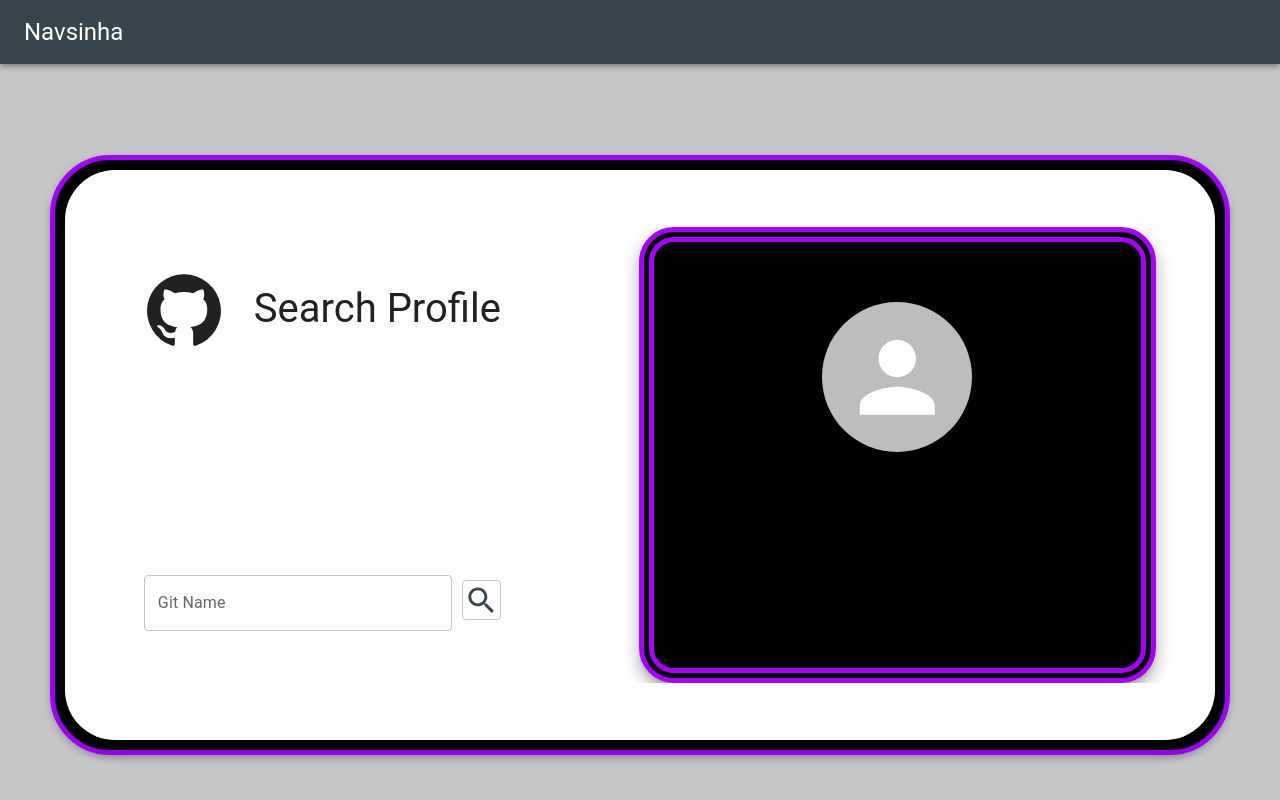
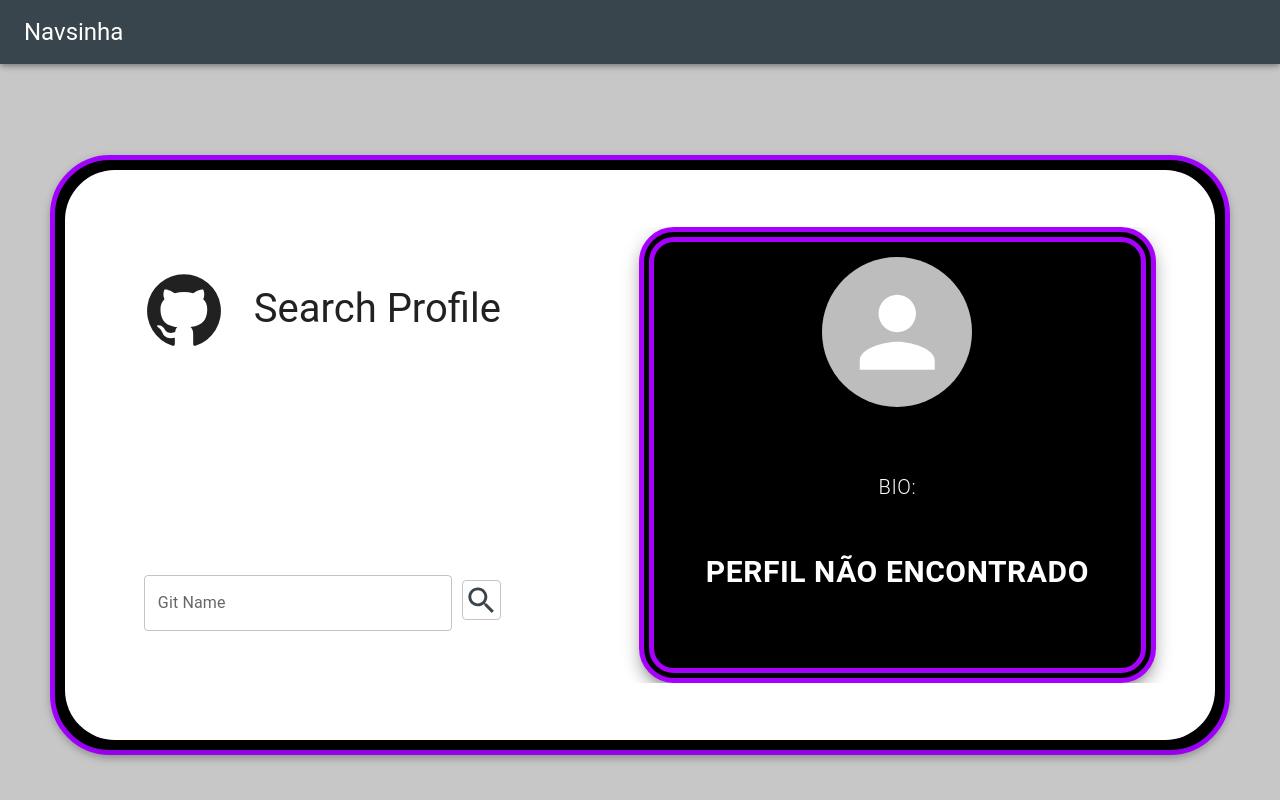
Before and after one commit to Spiguerfild/React-busca-git, a React (Vite) app: page / in a window 1280 px wide. Built offline with nearby package versions, Linux system fonts and the light colour scheme.

Commit message:
data: 26/04

```diff
--- a/src/MultiActionAreaCard/index.tsx
+++ b/src/MultiActionAreaCard/index.tsx
@@ -5,6 +5,7 @@ import CardMedia from '@mui/material/CardMedia';
 import Typography from '@mui/material/Typography';
 import { Button, CardActionArea, CardActions, Avatar } from '@mui/material';
 import { useEffect, useState } from 'react';
+import FolderIcon from '@mui/icons-material/Folder';
 
 
 type DataProps = {
@@ -12,7 +13,8 @@ type DataProps = {
   name: string,
   avatar_url: string,
   html_url: string,
-
+  public_repos: string,
+  bio: string
 }
 
 type Request = {
@@ -34,12 +36,13 @@ export default function MultiActionAreaCard({ data }: Request) {
       display: 'flex',
       flexDirection: 'column',
       alignItems: 'center',
-      justifyContent: 'space-evenly',
+      gap: '10px',
       background: 'transparent',
       border: '15px double #a700fd',
       borderRadius: '35px',
       backgroundColor: '#000',
       color: 'white',
+      textTransform: 'lowercase',
     }}>
 
       <Avatar alt="Remy Sharp" src={data?.avatar_url}
@@ -50,6 +53,14 @@ export default function MultiActionAreaCard({ data }: Request) {
           {data?.name}
         </Typography>
       </CardContent>
+
+      <Typography variant="button" fontSize={20} fontWeight='300' display="block" gutterBottom>
+        bio: {data?.bio}
+      </Typography>
+
+      <Typography variant="button" fontSize={20} fontWeight='300' display="block" gutterBottom>
+        {data?.public_repos == undefined ? <h2>Perfil não Encontrado </h2> : `Repositórios: ${+ data?.public_repos} `}
+      </Typography>
 
       <CardActions>
         <Button size="small" color="primary" sx={{
@@ -64,9 +75,8 @@ export default function MultiActionAreaCard({ data }: Request) {
             fontWeight: '500'
           }}>{data?.html_url}</a>
         </Button>
+
       </CardActions>
-
-
     </Card>
   );
 }
```
Also changed, not shown: src/App.tsx (+9 -6 lines).
